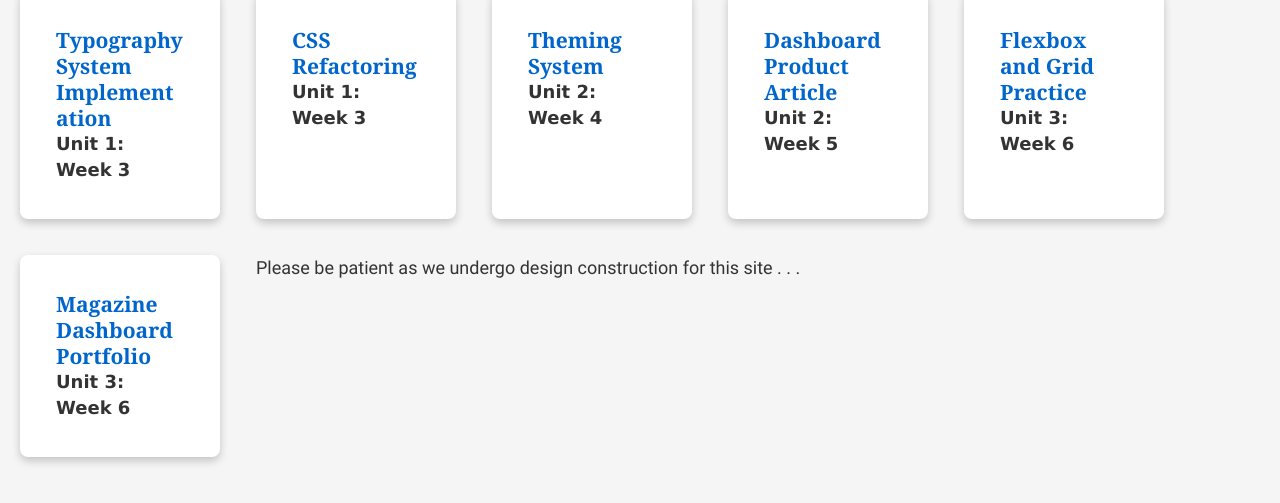
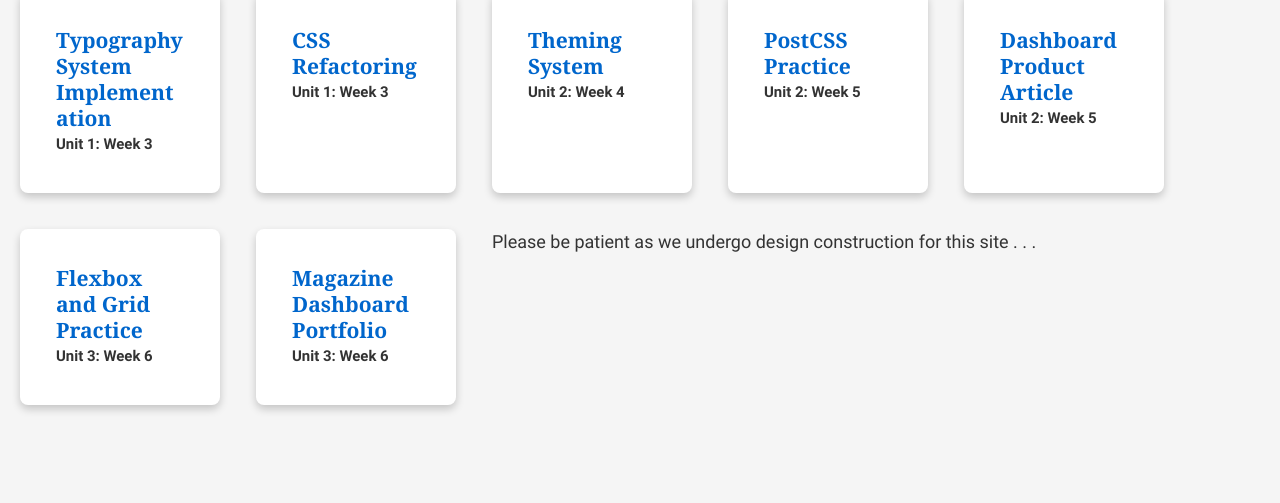
Before and after one commit to kateward104/wardell-wdd331-portfolio, a website built with Vite: page index.html in a window 1280 px wide. Shown: the part 55-558 px from the top of the page. Built offline with nearby package versions, Linux system fonts and the light colour scheme; files whose address does not match are found by name; a web font is replaced by a local one.

Commit message:
added postCSS to the main page.

```diff
--- a/index.html
+++ b/index.html
@@ -16,33 +16,37 @@
                 <a href="portfolio/unit1/week 3/typography-implementation/index.html">Typography System
                     Implementation</a>
             </h3>
-            <h4>Unit 1: Week 3</h4>
+            <h5>Unit 1: Week 3</h5>
         </div>
         <div class="card">
             <h3>
                 <a href="portfolio/unit1/week 3/css-refactoring/index.html">CSS Refactoring</a>
             </h3>
-            <h4>Unit 1: Week 3</h4>
+            <h5>Unit 1: Week 3</h5>
         </div>
         <div class="card">
             <h3><a href="portfolio/unit2/week4/theming-system/index.html">Theming System</a></h3>
-            <h4>Unit 2: Week 4</h4>
+            <h5>Unit 2: Week 4</h5>
+        </div>
+        <div class="card">
+            <h3><a href="portfolio/unit2/week5/postcss-practice/index.html">PostCSS Practice</a></h3>
+            <h5>Unit 2: Week 5</h5>
         </div>
         <div class="card">
             <h3><a href="portfolio/unit2/week5/flexbox-starter/dashboard.html">Dashboard</a></h3>
             <h3><a href="portfolio/unit2/week5/flexbox-starter/product.html">Product</a></h3>
             <h3><a href="portfolio/unit2/week5/flexbox-starter/article.html">Article</a></h3>
-            <h4>Unit 2: Week 5</h4>
+            <h5>Unit 2: Week 5</h5>
         </div>
         <div class="card">
             <h3><a href="portfolio/unit3/week6/flexbox-grid/index.html">Flexbox and Grid Practice</a></h3>
-            <h4>Unit 3: Week 6</h4>
+            <h5>Unit 3: Week 6</h5>
         </div>
         <div class="card">
             <h3><a href="portfolio/unit3/week6/complex-grid-starter/magazine.html">Magazine</a></h3>
             <h3><a href="portfolio/unit3/week6/complex-grid-starter/dashboard.html">Dashboard</a></h3>
             <h3><a href="portfolio/unit3/week6/complex-grid-starter/portfolio.html">Portfolio</a></h3>
-            <h4>Unit 3: Week 6</h4>
+            <h5>Unit 3: Week 6</h5>
         </div>
         <p>Please be patient as we undergo design construction for this site . . . </p>
     </main>
```
